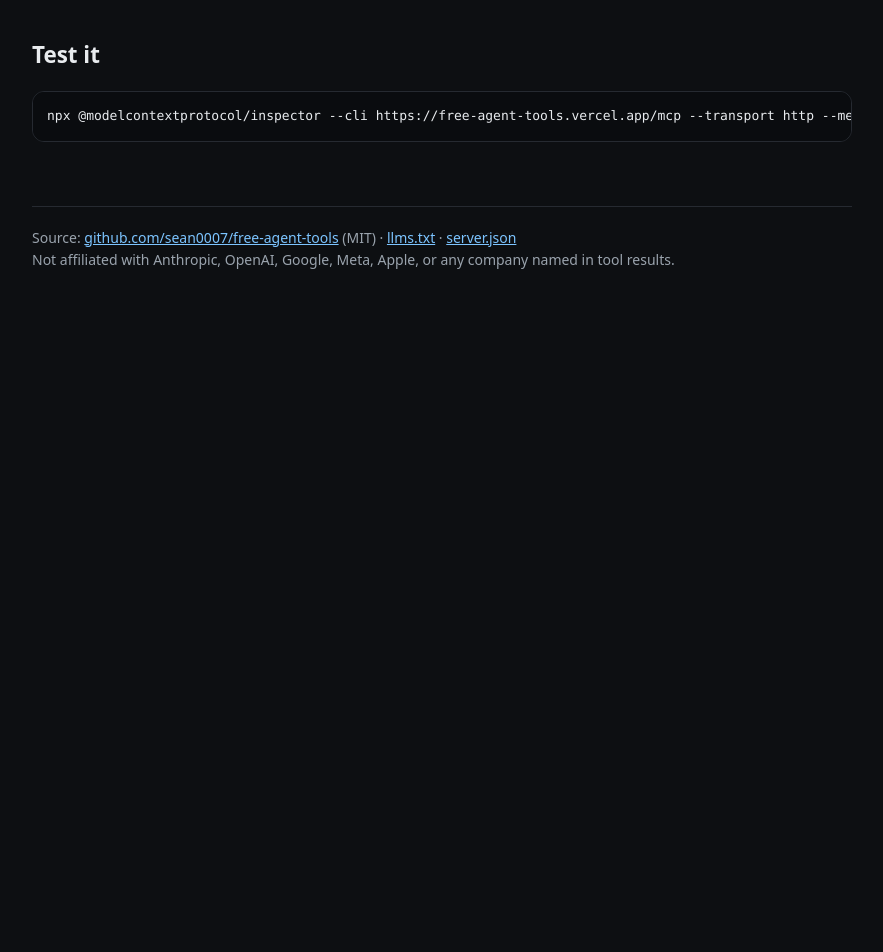
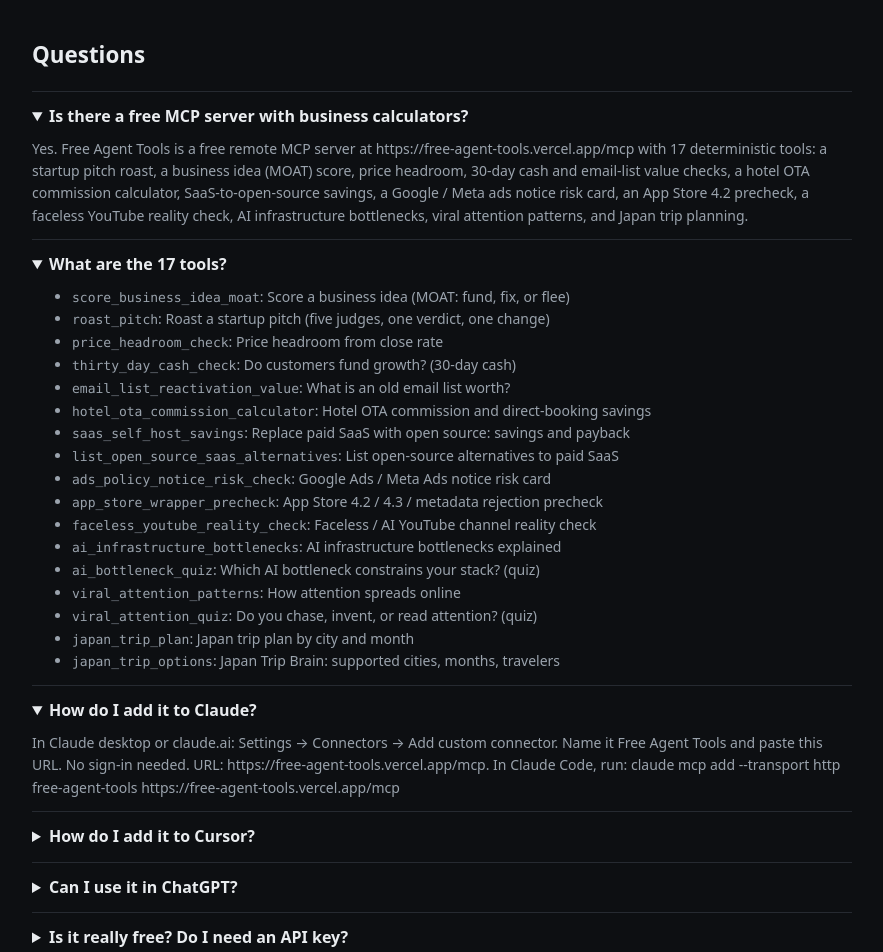
Before and after one commit to sean0007/free-agent-tools, a Next.js app: page / in a window 1280 px wide. Shown: the part 5480-6432 px from the top of the page, without its empty margins (198-1081 px from the left). Before the commit the page ends 5832 px from the top, so only its background shows below. Built offline with nearby package versions, Linux system fonts and the light colour scheme.

Commit message:
Landing: og:image card, twitter card, absolute canonical, SoftwareApplication + FAQPage JSON-LD, 9-question FAQ (tools, Claude/Cursor/ChatGPT setup, free/keyless, privacy). No MCP tool or version change

```diff
--- a/app/globals.css
+++ b/app/globals.css
@@ -18,3 +18,7 @@ pre { background: #0a0c0f; border: 1px solid var(--line); border-radius: 12px; p
 .tool code { color: var(--accent); }
 .small { font-size: 14px; }
 footer { margin-top: 64px; border-top: 1px solid var(--line); padding-top: 20px; font-size: 14px; color: var(--muted); }
+details { border-top: 1px solid var(--line); padding: 12px 0; }
+details:last-of-type { border-bottom: 1px solid var(--line); }
+summary { cursor: pointer; font-weight: 600; }
+details p, details ul { color: var(--muted); margin: 8px 0 0; }
--- a/app/layout.tsx
+++ b/app/layout.tsx
@@ -9,8 +9,9 @@ export const metadata: Metadata = {
   metadataBase: new URL(SERVER_URL),
   title: "Free Agent Tools: a free, no-auth remote MCP server",
   description,
-  alternates: { canonical: "/" },
-  openGraph: { title: "Free Agent Tools MCP server", description, url: SERVER_URL, type: "website" },
+  alternates: { canonical: `${SERVER_URL}/` },
+  openGraph: { title: "Free Agent Tools MCP server", description, url: SERVER_URL, type: "website", siteName: "Free Agent Tools" },
+  twitter: { card: "summary_large_image", title: "Free Agent Tools MCP server", description, images: ["/opengraph-image"] },
 };
 
 export default function RootLayout({ children }: { children: React.ReactNode }) {
--- a/app/page.tsx
+++ b/app/page.tsx
@@ -1,5 +1,72 @@
 import { CLIENTS } from "@/lib/clients";
-import { MCP_URL, SITES, TOOLS } from "@/lib/tools";
+import { MCP_URL, SERVER_URL, SITES, TOOLS } from "@/lib/tools";
+
+const how = (name: string) => CLIENTS.find((c) => c.name === name);
+const cursor = how("Cursor");
+const claudeApp = how("Claude (desktop and web)");
+const claudeCode = how("Claude Code");
+const chatgpt = how("ChatGPT");
+
+const FAQ: { q: string; a: string }[] = [
+  {
+    q: "Is there a free MCP server with business calculators?",
+    a: `Yes. Free Agent Tools is a free remote MCP server at ${MCP_URL} with ${TOOLS.length} deterministic tools: a startup pitch roast, a business idea (MOAT) score, price headroom, 30-day cash and email-list value checks, a hotel OTA commission calculator, SaaS-to-open-source savings, a Google / Meta ads notice risk card, an App Store 4.2 precheck, a faceless YouTube reality check, AI infrastructure bottlenecks, viral attention patterns, and Japan trip planning.`,
+  },
+  {
+    q: `What are the ${TOOLS.length} tools?`,
+    a: TOOLS.map((t) => `${t.name} (${t.title})`).join("; ") + ".",
+  },
+  {
+    q: "How do I add it to Claude?",
+    a: `In Claude desktop or claude.ai: ${claudeApp?.how ?? ""} URL: ${MCP_URL}. In Claude Code, run: ${claudeCode?.code ?? ""}`,
+  },
+  {
+    q: "How do I add it to Cursor?",
+    a: `${cursor?.how ?? ""} ${cursor?.code.replace(/\s+/g, " ") ?? ""}`,
+  },
+  {
+    q: "Can I use it in ChatGPT?",
+    a: `Yes, as a custom connector. ${chatgpt?.how ?? ""} URL: ${MCP_URL}. It also works with the OpenAI Responses API as a remote MCP tool, and every tool has a plain JSON API with an OpenAPI spec you can use as a GPT Action.`,
+  },
+  {
+    q: "Is it really free? Do I need an API key?",
+    a: "Yes, it is free. There is no API key, no account, and no sign-in: choose No authentication in clients that ask. It speaks streamable HTTP; clients that only support stdio can bridge with mcp-remote.",
+  },
+  {
+    q: "What happens to the data my agent sends?",
+    a: "Each call's arguments are sent to the matching tool's public JSON API on vercel.app, which computes the result and returns it. The tools do not track tool inputs, and there are no accounts. Don't send passwords, keys, or personal data you would not paste into a public web form.",
+  },
+  {
+    q: "Are the results financial, legal, or investment advice?",
+    a: "No. The tools are deterministic rules of thumb and educational estimates. Every result carries a disclaimer field for the agent to pass on to the user, and links the free website where a person can check the math.",
+  },
+  {
+    q: "Is it open source, and where is it listed?",
+    a: `Yes, MIT-licensed at github.com/sean0007/free-agent-tools. It is published in the Official MCP Registry as io.github.sean0007/free-agent-tools, and server.json and llms.txt are at ${SERVER_URL}/server.json and ${SERVER_URL}/llms.txt.`,
+  },
+];
+
+const JSON_LD = [
+  {
+    "@context": "https://schema.org",
+    "@type": "SoftwareApplication",
+    name: "Free Agent Tools",
+    url: `${SERVER_URL}/`,
+    applicationCategory: "DeveloperApplication",
+    operatingSystem: "Any (remote MCP server, streamable HTTP)",
+    isAccessibleForFree: true,
+    offers: { "@type": "Offer", price: "0", priceCurrency: "USD" },
+    license: "https://opensource.org/licenses/MIT",
+    codeRepository: "https://github.com/sean0007/free-agent-tools",
+    description: `A free, no-auth remote MCP server (${MCP_URL}) with ${TOOLS.length} deterministic tools for founders, small businesses, creators, developers, and travelers.`,
+    featureList: TOOLS.map((t) => t.title),
+  },
+  {
+    "@context": "https://schema.org",
+    "@type": "FAQPage",
+    mainEntity: FAQ.map((f) => ({ "@type": "Question", name: f.q, acceptedAnswer: { "@type": "Answer", text: f.a } })),
+  },
+];
 
 export default function Home() {
   const sites = Object.values(SITES);
@@ -55,6 +122,24 @@ export default function Home() {
         </div>
       ))}
 
+      <h2>Questions</h2>
+      {FAQ.map((f, i) => (
+        <details key={f.q} open={i < 3}>
+          <summary>{f.q}</summary>
+          {i === 1 ? (
+            <ul className="small">
+              {TOOLS.map((t) => (
+                <li key={t.name}>
+                  <code>{t.name}</code>: {t.title}
+                </li>
+              ))}
+            </ul>
+          ) : (
+            <p className="small">{f.a}</p>
+          )}
+        </details>
+      ))}
+
       <h2>Test it</h2>
       <pre>{`npx @modelcontextprotocol/inspector --cli ${MCP_URL} --transport http --method tools/list`}</pre>
 
@@ -64,6 +149,7 @@ export default function Home() {
         <br />
         Not affiliated with Anthropic, OpenAI, Google, Meta, Apple, or any company named in tool results.
       </footer>
+      <script type="application/ld+json" dangerouslySetInnerHTML={{ __html: JSON.stringify(JSON_LD).replace(/</g, "\\u003c") }} />
     </main>
   );
 }
```
Also changed, not shown: app/opengraph-image.tsx (added, +31 -0 lines).
